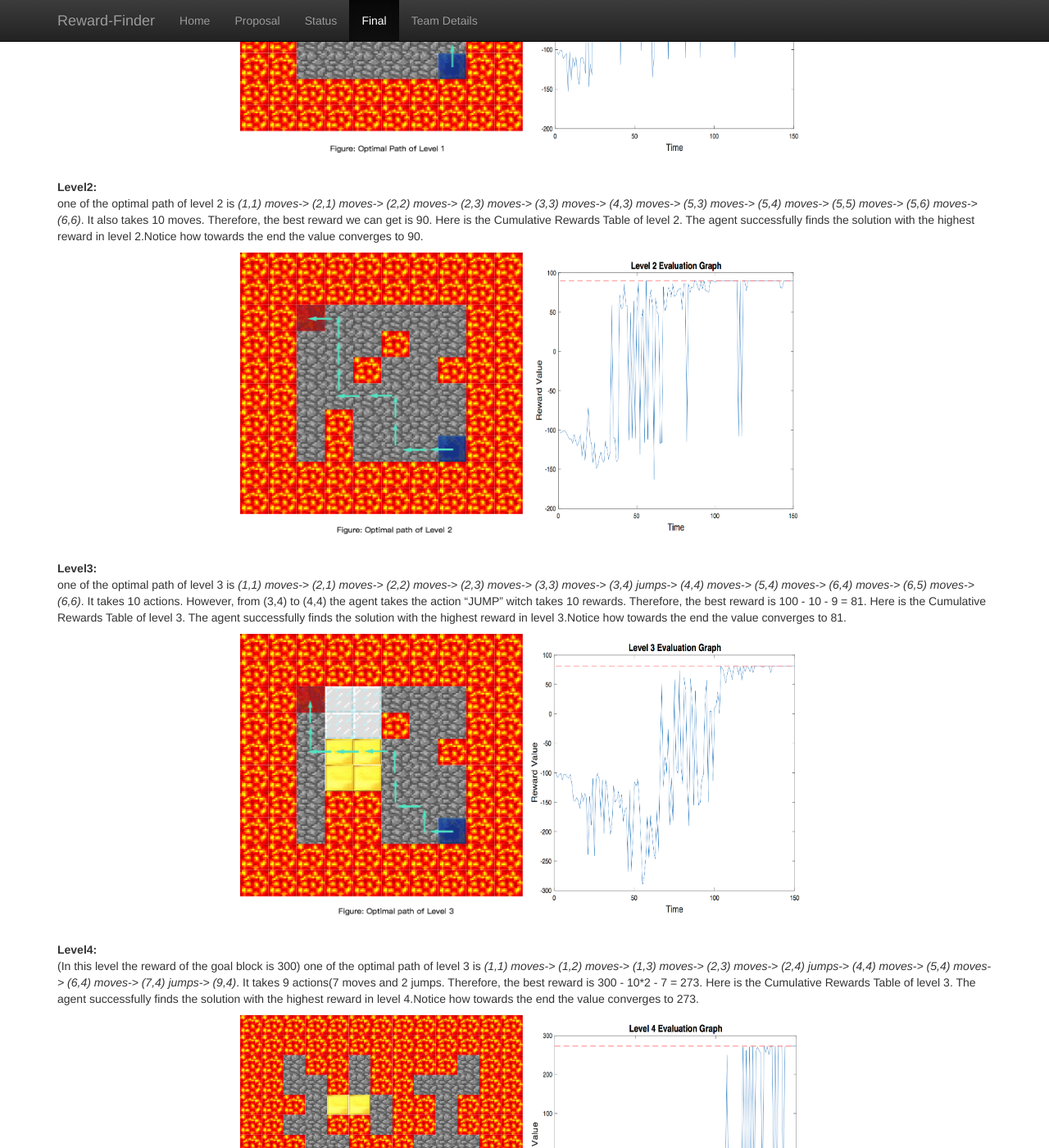
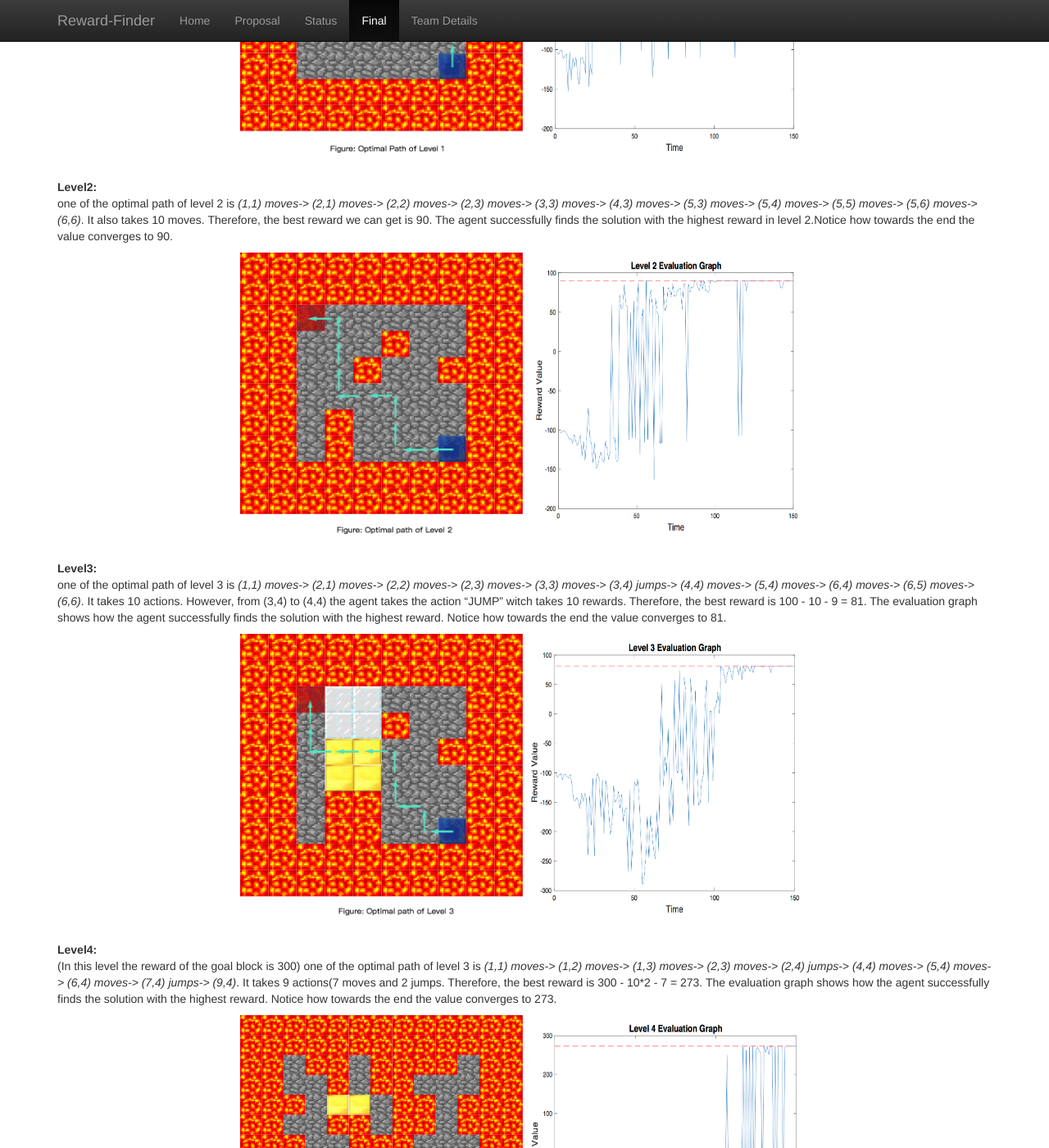
Before and after one commit to Moe202/CS175-Group-8, a Jekyll site: the page built from docs/final.md, in a window 1280 px wide and 1400 px high, scrolled down 5992 px. Shown: the whole window at 82% size. Built offline with Jekyll 4.4.1, drawn with Linux system fonts in a browser that asks for light colours.

Commit message:
correct typo

```diff
--- a/docs/final.md
+++ b/docs/final.md
@@ -141,18 +141,18 @@ one of the optimal path of level 1 is *(1,1) moves-\> (1,2) moves-\> (1,3) moves
 <img src="images/Level1Eval.jpg" title="Cumulative Rewards lvl 1" width="345" height="345" /></center><br>
 
 **Level2:**  <br>
-one of the optimal path of level 2 is *(1,1) moves-\> (2,1) moves-\> (2,2) moves-\> (2,3) moves-\> (3,3) moves-\> (4,3) moves-\> (5,3) moves-\> (5,4) moves-\> (5,5) moves-\> (5,6) moves-\> (6,6)*. It also takes 10 moves. Therefore, the best reward we can get is 90. Here is the Cumulative Rewards Table of level 2. The agent successfully finds the solution with the highest reward in level 2.Notice how towards the end the value converges to 90.
+one of the optimal path of level 2 is *(1,1) moves-\> (2,1) moves-\> (2,2) moves-\> (2,3) moves-\> (3,3) moves-\> (4,3) moves-\> (5,3) moves-\> (5,4) moves-\> (5,5) moves-\> (5,6) moves-\> (6,6)*. It also takes 10 moves. Therefore, the best reward we can get is 90. The agent successfully finds the solution with the highest reward in level 2.Notice how towards the end the value converges to 90.
 <center><img src="images/level2optimalpath.png" title="lvl 2 optimal path" width="345" height="345" />
 <img src="images/Level2Eval.jpg" title="Cumulative Rewards lvl 2" width="345" height="345" /></center><br>
 
 **Level3:**  <br>
-one of the optimal path of level 3 is *(1,1) moves-\> (2,1) moves-\> (2,2) moves-\> (2,3) moves-\> (3,3) moves-\> (3,4) jumps-\> (4,4) moves-\> (5,4) moves-\> (6,4) moves-\> (6,5) moves-\> (6,6)*. It takes 10 actions. However, from (3,4) to (4,4) the agent takes the action "JUMP" witch takes 10 rewards. Therefore, the best reward is 100 - 10 - 9 = 81. Here is the Cumulative Rewards Table of level 3. The agent successfully finds the solution with the highest reward in level 3.Notice how towards the end the value converges to 81.
+one of the optimal path of level 3 is *(1,1) moves-\> (2,1) moves-\> (2,2) moves-\> (2,3) moves-\> (3,3) moves-\> (3,4) jumps-\> (4,4) moves-\> (5,4) moves-\> (6,4) moves-\> (6,5) moves-\> (6,6)*. It takes 10 actions. However, from (3,4) to (4,4) the agent takes the action "JUMP" witch takes 10 rewards. Therefore, the best reward is 100 - 10 - 9 = 81.  The evaluation graph shows how the agent successfully finds the solution with the highest reward. Notice how towards the end the value converges to 81.
 <center><img src="images/level3optimalpath.png" title="lvl 3 optimal path" width="345" height="345" />
 <img src="images/Level3Eval.jpg" title="Cumulative Rewards lvl 3" width="345" height="345" /></center><br>
 
 **Level4:**  <br>
 (In this level the reward of the goal block is 300)
-one of the optimal path of level 3 is *(1,1) moves-\> (1,2) moves-\> (1,3) moves-\> (2,3) moves-\> (2,4) jumps-\> (4,4) moves-\> (5,4) moves-\> (6,4) moves-\> (7,4) jumps-\> (9,4)*. It takes 9 actions(7 moves and 2 jumps. Therefore, the best reward is 300 - 10*2 - 7 = 273. Here is the Cumulative Rewards Table of level 3. The agent successfully finds the solution with the highest reward in level 4.Notice how towards the end the value converges to 273.
+one of the optimal path of level 3 is *(1,1) moves-\> (1,2) moves-\> (1,3) moves-\> (2,3) moves-\> (2,4) jumps-\> (4,4) moves-\> (5,4) moves-\> (6,4) moves-\> (7,4) jumps-\> (9,4)*. It takes 9 actions(7 moves and 2 jumps. Therefore, the best reward is 300 - 10*2 - 7 = 273.  The evaluation graph shows how the agent successfully finds the solution with the highest reward. Notice how towards the end the value converges to 273.
 <center><img src="images/level4optimalpath.png" title="lvl 4 optimal path" width="345" height="345" />
 <img src="images/Level4Eval.jpg" title="Cumulative Rewards lvl 4" width="345" height="345" /></center><br>
 
```
